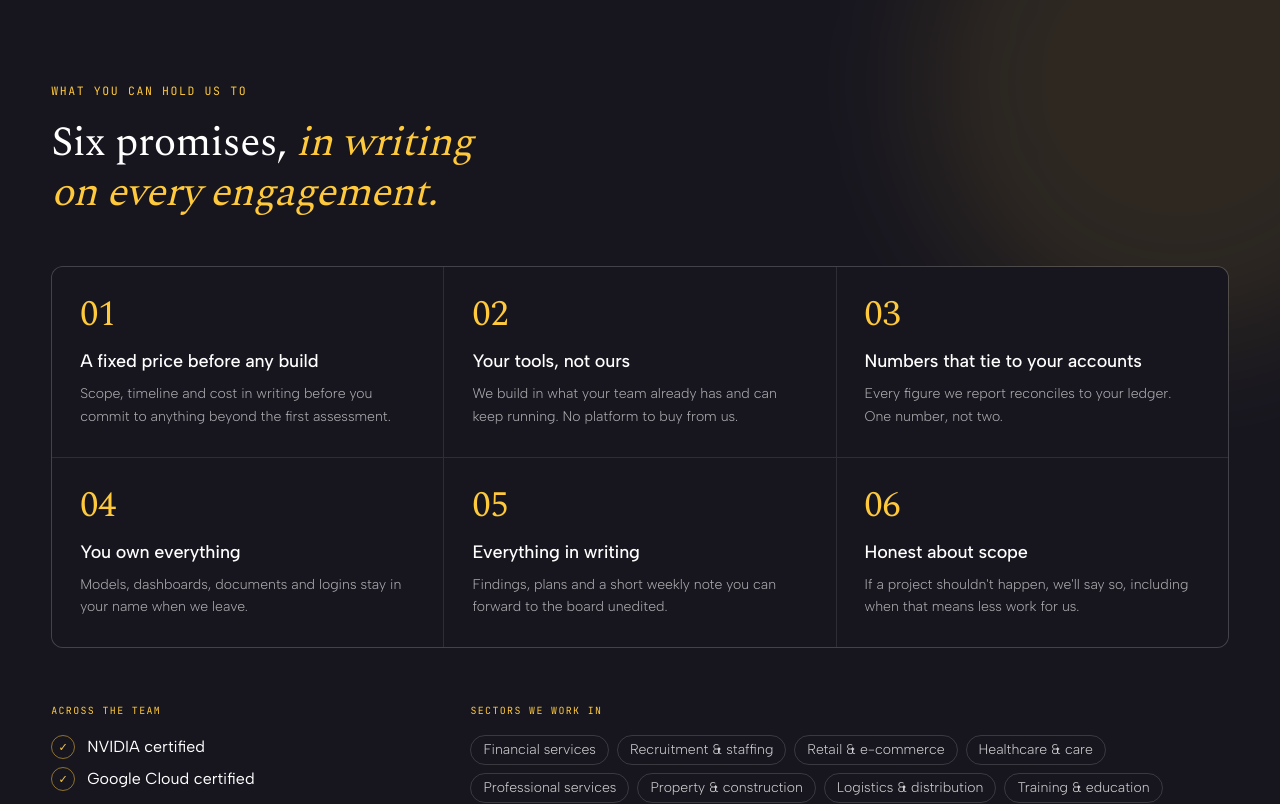
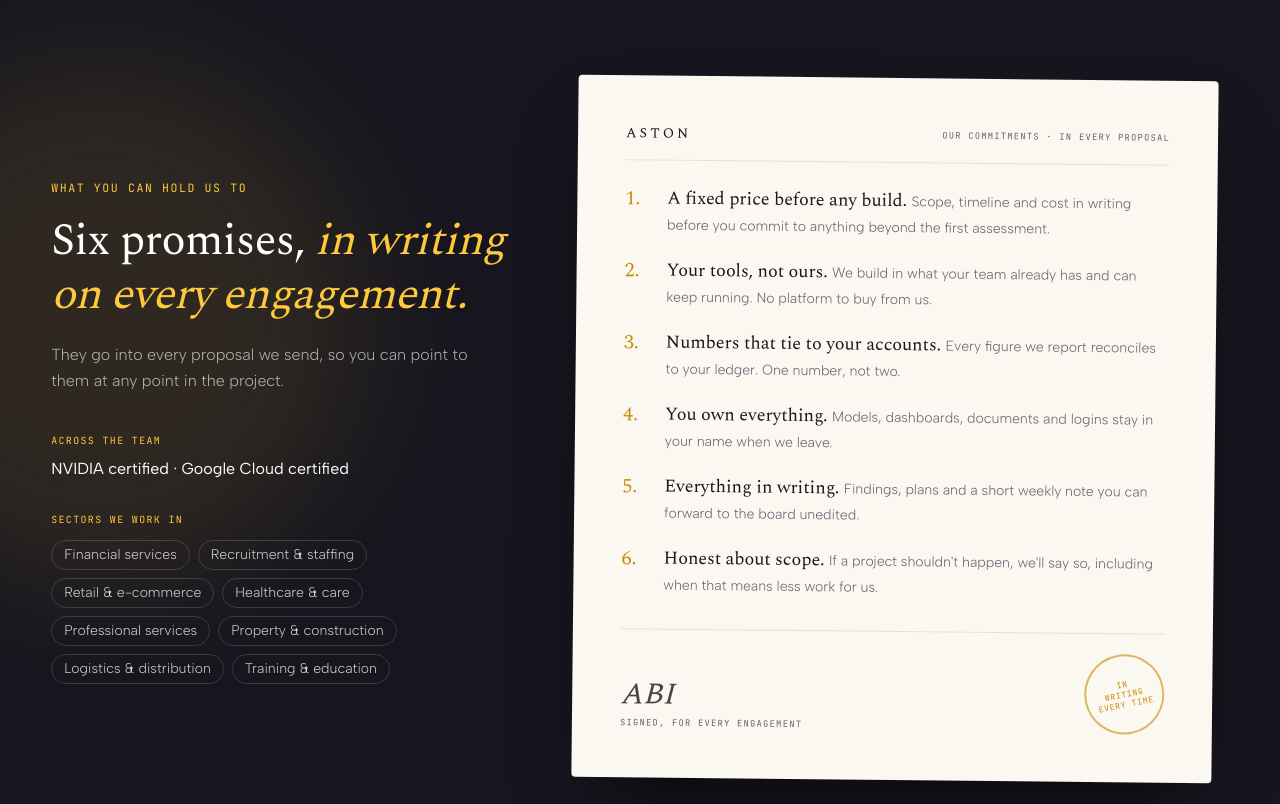
Before and after one commit to HG96-Vibe/aston-business-intelligence, a Next.js app: page /about in a window 1280 px wide. Shown: the part 3020-3824 px from the top of the page. Built offline with nearby package versions, Linux system fonts and the light colour scheme.

Commit message:
About: promises as a signed commitments page
Co-Authored-By: Claude Opus 5.5 <noreply@anthropic.com>
Claude-Session: https://claude.ai/code/session_01WGkctXAFddjBkstuXQ6dLj

```diff
--- a/src/app/about/page.tsx
+++ b/src/app/about/page.tsx
@@ -129,36 +129,44 @@ export default function AboutPage() {
         </div>
       </section>
 
-      {/* Promises: a dark band for contrast, with credentials and sectors */}
-      <section className="tone-dark relative overflow-hidden bg-[#17161f] text-white">
-        <div className="pointer-events-none absolute -right-40 -top-40 h-[520px] w-[520px] rounded-full bg-[#ffc93c]/10 blur-3xl" aria-hidden="true" />
-        <div className="wrap relative py-16 md:py-24">
+      {/* Promises: written as a signed commitments page on the dark band */}
+      <section className="relative overflow-hidden bg-[#17161f] text-white">
+        <div className="pointer-events-none absolute -left-40 top-20 h-[520px] w-[520px] rounded-full bg-[#ffc93c]/10 blur-3xl" aria-hidden="true" />
+        <div className="wrap relative grid gap-12 py-16 md:py-24 lg:grid-cols-[0.9fr_1.3fr] lg:items-center">
+          <div>
             <p className="marker !text-[#ffc93c]">What you can hold us to</p>
-          <h2 className="mt-4 max-w-3xl text-3xl text-white md:text-[2.6rem]">Six promises, <span className="em !text-[#ffc93c]">in writing on every engagement.</span></h2>
-          <ol className="mt-12 grid gap-px overflow-hidden rounded-xl border border-white/10 bg-white/10 md:grid-cols-2 lg:grid-cols-3">
+            <h2 className="mt-4 text-3xl text-white md:text-[2.8rem]">Six promises, <span className="em !text-[#ffc93c]">in writing on every engagement.</span></h2>
+            <p className="mt-5 max-w-md font-light leading-relaxed text-white/65">They go into every proposal we send, so you can point to them at any point in the project.</p>
+            <div className="mt-10 grid gap-8">
+              <div>
+                <p className="font-mono text-[0.62rem] uppercase tracking-[0.14em] text-[#ffc93c]">Across the team</p>
+                <p className="mt-2 text-white">NVIDIA certified · Google Cloud certified</p>
+              </div>
+              <div>
+                <p className="font-mono text-[0.62rem] uppercase tracking-[0.14em] text-[#ffc93c]">Sectors we work in</p>
+                <ul className="mt-3 flex flex-wrap gap-2">{sectors.map((s) => <li key={s} className="rounded-full border border-white/15 px-3 py-1 text-sm font-light text-white/80">{s}</li>)}</ul>
+              </div>
+            </div>
+          </div>
+          <div className="relative mx-auto w-full max-w-[640px] rotate-[0.6deg] rounded-sm bg-[#fbf8f1] px-8 py-10 text-ink shadow-[0_40px_80px_-30px_rgba(0,0,0,.7)] md:px-12 md:py-12">
+            <div className="flex items-center justify-between border-b border-line pb-4">
+              <span className="font-display text-sm tracking-[0.22em]">ASTON</span>
+              <span className="font-mono text-[0.55rem] uppercase tracking-[0.14em] text-muted">Our commitments · in every proposal</span>
+            </div>
+            <ol className="mt-6 grid gap-5">
               {promises.map(([t, b], i) => (
-              <li key={t} className="bg-[#17161f] p-7 transition hover:bg-[#1f1d28]">
-                <span className="font-display text-4xl font-light text-[#ffc93c]">{String(i + 1).padStart(2, "0")}</span>
-                <h3 className="mt-3 text-lg font-medium text-white">{t}</h3>
-                <p className="mt-2 text-sm font-light leading-relaxed text-white/65">{b}</p>
+                <li key={t} className="grid grid-cols-[34px_1fr] gap-2">
+                  <span className="font-display text-xl text-accent">{i + 1}.</span>
+                  <p><b className="font-display text-lg font-normal text-ink">{t}.</b> <span className="text-sm font-light text-muted">{b}</span></p>
                 </li>
               ))}
             </ol>
-
-          <div className="mt-14 grid gap-10 md:grid-cols-[1fr_2fr]">
+            <div className="mt-8 flex items-end justify-between border-t border-line pt-5">
               <div>
-              <p className="font-mono text-[0.62rem] uppercase tracking-[0.14em] text-[#ffc93c]">Across the team</p>
-              <ul className="mt-4 grid gap-2">
-                {["NVIDIA certified", "Google Cloud certified"].map((c) => (
-                  <li key={c} className="flex items-center gap-3 text-white"><span className="grid h-6 w-6 place-items-center rounded-full border border-[#ffc93c]/50 text-[0.7rem] text-[#ffc93c]">✓</span>{c}</li>
-                ))}
-              </ul>
+                <p className="font-display text-3xl italic text-ink/80">ABI</p>
+                <p className="mt-1 font-mono text-[0.55rem] uppercase tracking-[0.14em] text-muted">Signed, for every engagement</p>
               </div>
-            <div>
-              <p className="font-mono text-[0.62rem] uppercase tracking-[0.14em] text-[#ffc93c]">Sectors we work in</p>
-              <ul className="mt-4 flex flex-wrap gap-2">
-                {sectors.map((s) => <li key={s} className="rounded-full border border-white/15 px-3 py-1 text-sm font-light text-white/80">{s}</li>)}
-              </ul>
+              <span className="grid h-20 w-20 -rotate-12 place-items-center rounded-full border-2 border-accent/60 text-center font-mono text-[0.5rem] uppercase leading-tight tracking-[0.1em] text-accent">In<br />writing<br />every time</span>
             </div>
           </div>
         </div>
```
Lines whose indentation alone changed are shown as unchanged.
